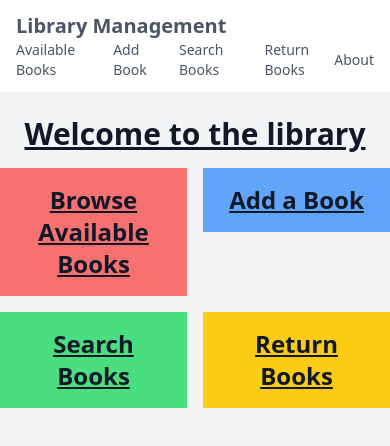
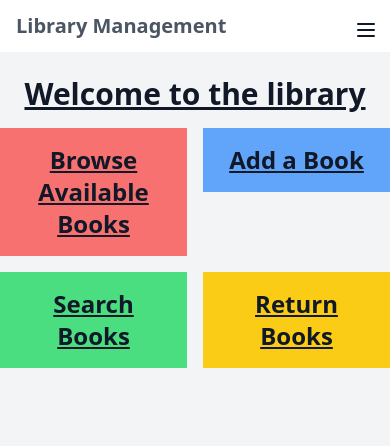
Before and after one commit to BBryanJ/library-management, a Next.js app: page / in a window 390 px wide. Shown: the top 446 px of the page. Built offline with nearby package versions, Linux system fonts and the light colour scheme.

Commit message:
Create mobile/tablet UI

```diff
--- a/src/components/navbar.tsx
+++ b/src/components/navbar.tsx
@@ -3,14 +3,33 @@ import Link from 'next/link';
 // Renders a navigation bar with links to different pages
 export default function Navbar() {
   return (
-    <nav className='flex flex-wrap items-center justify-between w-full max-w-screen-xl px-4 mr-auto basis-full'>
+    <nav className='flex flex-wrap items-center justify-between w-full max-w-screen-xl px-4 mx-auto basis-full'>
       <Link
         href='/'
         className='flex-none text-xl font-semibold text-gray-600 hover:text-gray-400'
       >
         Library Management
       </Link>
-      <div className='flex items-center justify-between flex-1 w-auto gap-x-4'>
+      <div className='flex flex-col items-center lg:hidden gap-y-2'>
+        <button type='button' className='w-6 h-6 p-1'>
+          <svg
+            xmlns='http://www.w3.org/2000/svg'
+            className='w-6 h-6'
+            fill='none'
+            viewBox='0 0 24 24'
+            stroke='currentColor'
+            strokeWidth='2'
+          >
+            <path
+              strokeLinecap='round'
+              strokeLinejoin='round'
+              d='M4 6h16M4 12h16M4 18h16'
+            />
+          </svg>
+          <span className='sr-only'>Toggle menu</span>
+        </button>
+      </div>
+      <div className='items-center flex-1 hidden w-auto lg:flex justify-evenly gap-x-4'>
         <Link
           href='/books'
           className='font-medium text-gray-600 hover:text-gray-400'
@@ -35,13 +54,13 @@ export default function Navbar() {
         >
           Return Books
         </Link>
+        <Link
+          href='/about'
+          className='font-medium text-gray-600 hover:text-gray-400'
+        >
+          About
+        </Link>
       </div>
-      <Link
-        href='/about'
-        className='font-medium text-gray-600 hover:text-gray-400'
-      >
-        About
-      </Link>
     </nav>
   );
 }
```
